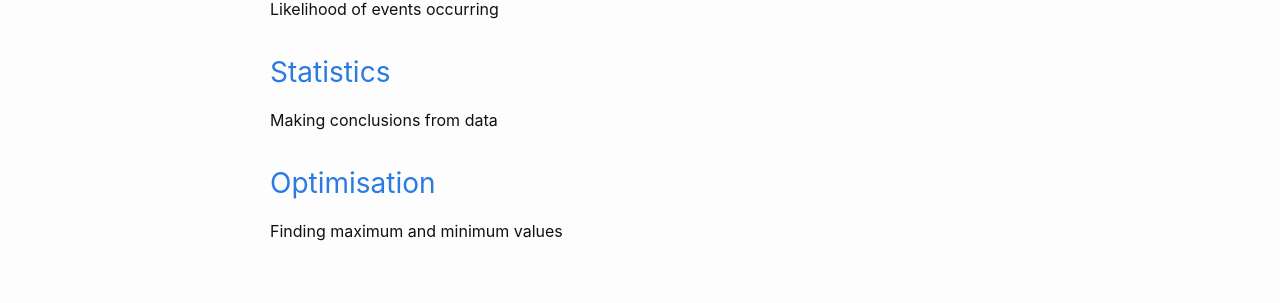
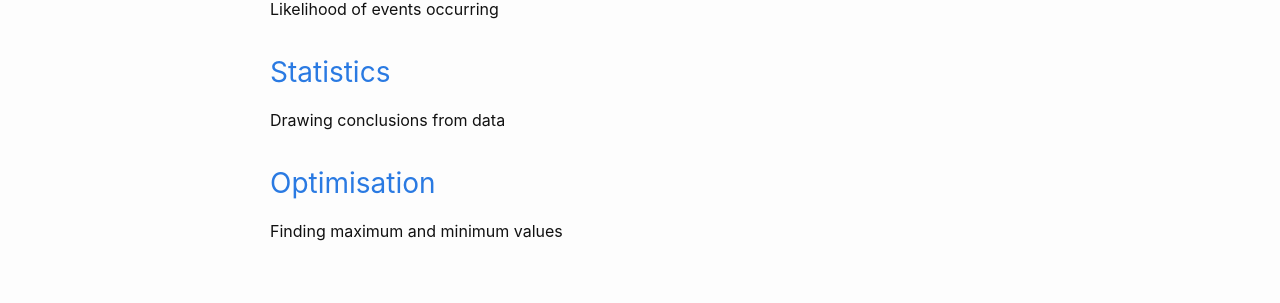
Before and after one commit to ashbellett/ashbellett.github.io, a Jekyll site: the page built from index.md, in a window 1280 px wide. Shown: the part 480-783 px from the top of the page. Built offline with Jekyll 4.4.1, drawn with Linux system fonts in a browser that asks for light colours; some web fonts are replaced.

Commit message:
Reword statistics description

```diff
--- a/_layouts/home.html
+++ b/_layouts/home.html
@@ -99,7 +99,7 @@ layout: default
   <a class="post-link collapsible-header">
     <h2 class="post-list-heading">Statistics</h2>
   </a>
-  <p class="post-list collapsible-description">Making conclusions from data</p>
+  <p class="post-list collapsible-description">Drawing conclusions from data</p>
   <ul class="post-list collapsible-content">
     {%- for post in site.statistics -%}
     <li>
```
